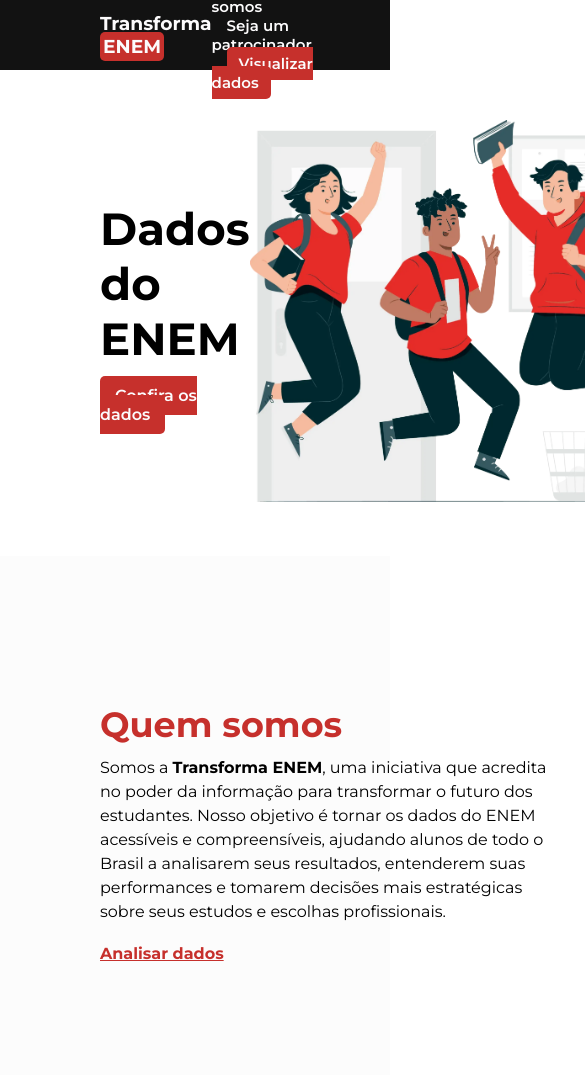
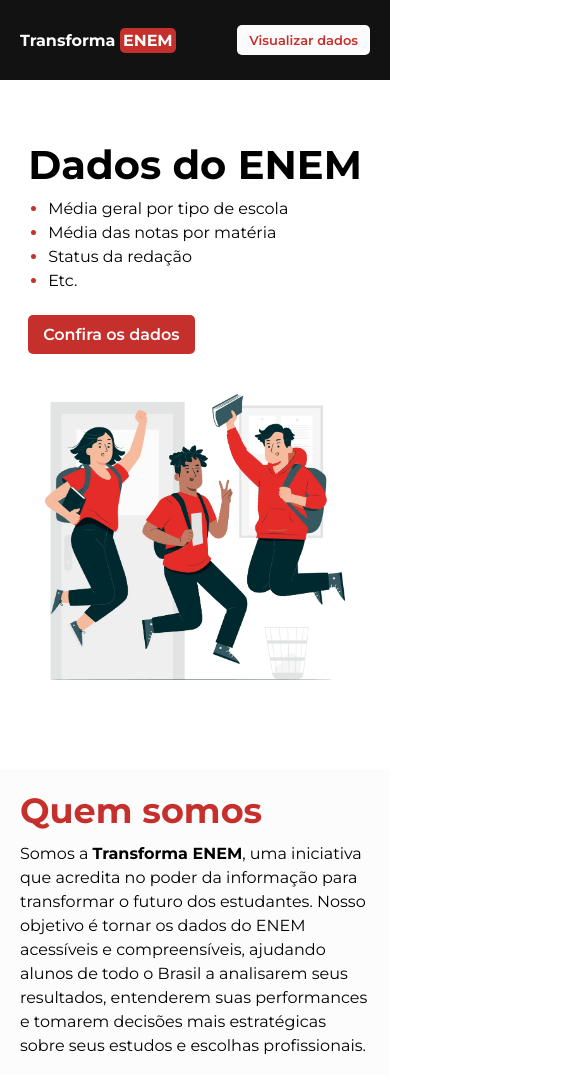
Before and after one commit to NicolasLimaDEV/transforma-enem, a plain HTML site: page index.html in a window 390 px wide. Shown: the top 1075 px of the page, 585 px wide, since content can reach past the window. Drawn offline with Linux system fonts and the light colour scheme.

Commit message:
feat: Ajustes da parte responsiva do site

```diff
--- a/index.html
+++ b/index.html
@@ -21,11 +21,19 @@
       <a href="#patrocinador">Seja um patrocinador</a>
       <a class="btn-login" href="#">Visualizar dados</a>
     </nav>
+
+    <a class="btn-login-mobile" href="#">Visualizar dados</a>
   </header>
 
   <main class="main">
     <div class="main-left">
       <h1>Dados do ENEM</h1>
+      <ul>
+        <li>Média geral por tipo de escola</li>
+        <li>Média das notas por matéria</li>
+        <li>Status da redação</li>
+        <li>Etc.</li>
+      </ul>
       <a class="btn-dados" href="#dados">Confira os dados</a>
     </div>
 
@@ -40,8 +48,6 @@
       <p>
         Somos a <strong>Transforma ENEM</strong>, uma iniciativa que acredita no poder da informação para transformar o futuro dos estudantes. Nosso objetivo é tornar os dados do ENEM acessíveis e compreensíveis, ajudando alunos de todo o Brasil a analisarem seus resultados, entenderem suas performances e tomarem decisões mais estratégicas sobre seus estudos e escolhas profissionais.
       </p>
-
-      <a class="link-dados" href="#">Analisar dados</a>
     </div>
 
     <div class="about-right">
@@ -62,7 +68,7 @@
   </section>
 
   <footer class="footer">
-    <h3>Ideializadores</h3>
+    <h3>Idealizadores</h3>
     <p>Nicolas Lima, Luiz Fernando, Lucas Saraiva</p>
 
     <span>FIT- Faculdade Impacta de Tecnologia</span>
--- a/styles/responsive.css
+++ b/styles/responsive.css
@@ -1,3 +1,65 @@
 @media screen and (max-width: 769px){
+  .header{
+    width: 100%;
+  }
 
+  .header h3{
+    margin-left: 20px;
+    font-size: 16px;
+  }
+
+  .header nav{
+    display: none;
+  }
+
+  .header .btn-login-mobile{
+    display: block;
+    margin-right: 20px;
+    font-size: 13px;
+  }
+
+  /* Main - About */
+  .main, .about{
+    flex-direction: column;
+    padding: 20px;
+  }
+
+  .main-left h1{
+    font-size: 40px;
+    margin-bottom: 10px;
+  }
+
+  .main-left,
+  .main-right,
+  .about-left,
+  .about-right{
+    margin: 0;
+  }
+
+  .main-right img{
+    width: 300px;
+    margin-top: 50px;
+  }
+
+  /* About */
+  .about-right img{
+    width: 300px;
+  }
+
+  .about-left p{
+    margin-bottom: 20px;
+    font-size: 16px;
+    line-height: 24px;
+    width: 100%;
+  }
+
+  /* Patrocinador */
+  .logos-patrocinadores{
+    flex-direction: column;
+  }
+
+  .logos-patrocinadores img{
+    width: 220px;
+    padding: 25px;
+  }
 }
--- a/styles/styles.css
+++ b/styles/styles.css
@@ -6,6 +6,14 @@
 
 body{
   font-family: "Montserrat", sans-serif;
+}
+
+body, html{
+  scroll-behavior: smooth;
+}
+
+a{
+  text-decoration: none;
 }
 
 :root{
@@ -21,7 +29,7 @@ body{
   align-items: center;
   padding: 20px 0px;
   background-color: var(--black);
-  height: 70px;
+  height: 80px;
   position: fixed;
   top: 0;
   width: 100vw;
@@ -49,6 +57,7 @@ body{
   font-weight: 600;
   text-decoration: none;
   color: var(--white);
+  transition: 540ms;
 }
 
 .header nav a:hover{
@@ -59,13 +68,28 @@ body{
   font-weight: 600;
   padding: 7px 12px;
   border-radius: 5px;
+  background-color: var(--white);
+  color: var(--red);
+  transition: 540ms;
+}
+
+.header .btn-login:hover{
   background-color: var(--red);
   color: var(--white);
 }
 
-.header .btn-login:hover{
+.header .btn-login-mobile{
+  display: none;
+  font-weight: 600;
+  padding: 7px 12px;
+  border-radius: 5px;
   background-color: var(--white);
   color: var(--red);
+}
+
+.header .btn-login-mobile:hover{
+  background-color: var(--red);
+  color: var(--white);
 }
 
 /* Banner Main */
@@ -86,7 +110,7 @@ body{
 }
 
 .main-left h1{
-  font-size: 45px;
+  font-size: 50px;
   margin-bottom: 20px;
 }
 
@@ -98,6 +122,19 @@ body{
   font-size: 16px;
   border-radius: 5px;
   font-weight: 600;
+}
+
+.main-left ul{
+  margin-bottom: 35px;
+  margin-left: 20px;
+}
+
+.main-left li{
+  margin-bottom: 5px;
+}
+
+.main-left li::marker{
+  color: var(--red);
 }
 
 .main-left .btn-dados:hover{
@@ -113,7 +150,7 @@ body{
   display: flex;
   align-items: center;
   justify-content: space-around;
-  margin: 50px auto;
+  margin: 65px auto;
   background-color: var(--bg);
 }
 
@@ -143,18 +180,13 @@ body{
   width: 450px;
 }
 
-.link-dados{
-  color: var(--red);
-  font-weight: bold;
-}
-
 /* Patrocinadores */
 .patrocinador{
   display: flex;
   align-items: center;
   justify-content: center;
   flex-direction: column;
-  margin: 50px auto;
+  margin: 65px auto;
 }
 
 .patrocinador h2{
```
